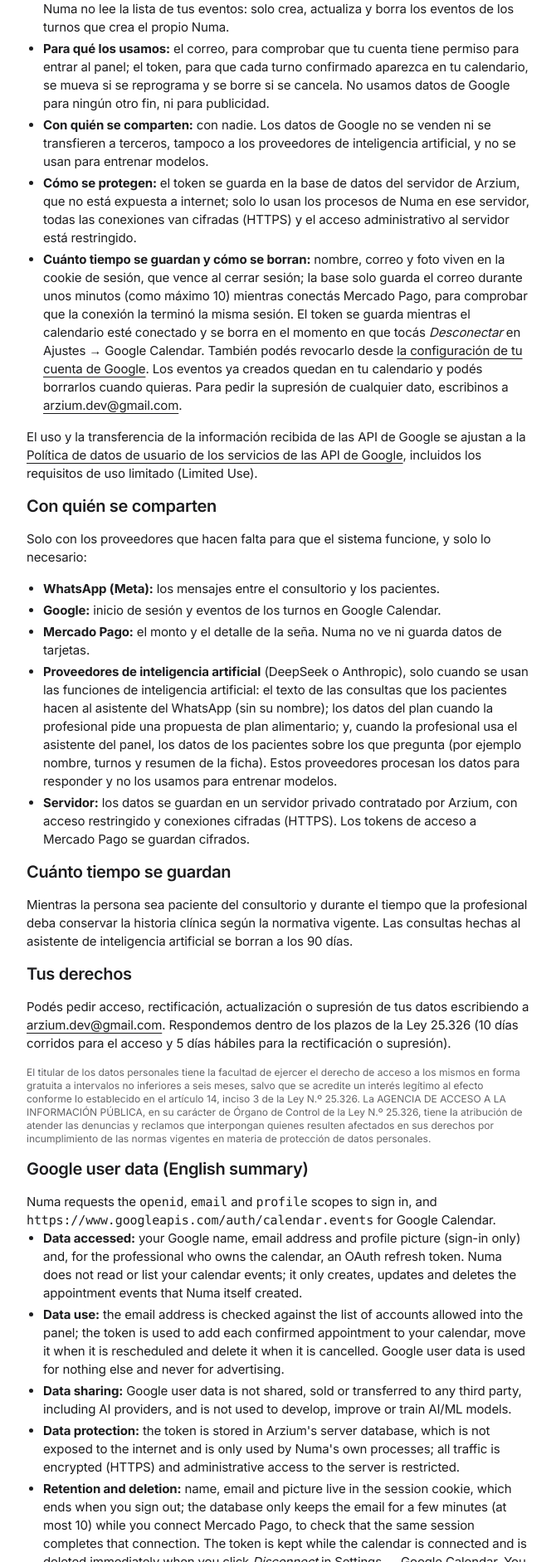
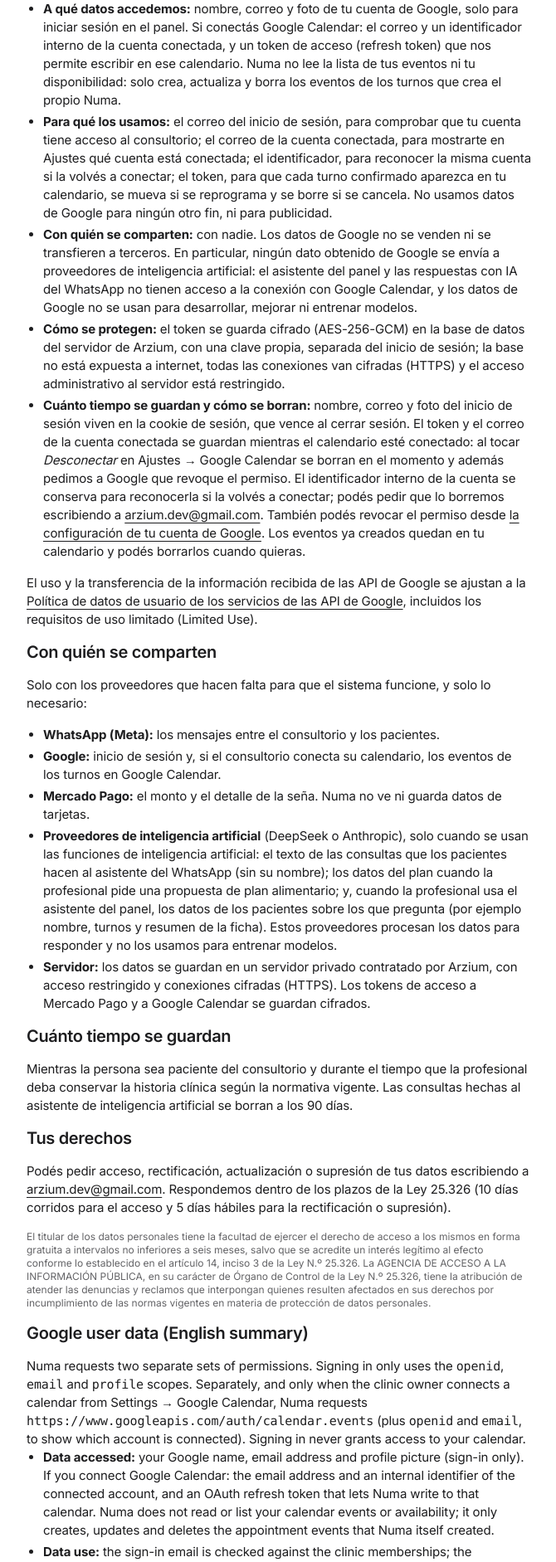
Before and after one commit to senkuch4n/nutri-bot, a Next.js app in the folder apps/web/: page /privacidad in a window 1280 px wide. Shown: the part 917-2800 px from the top of the page at 83% size, without its empty margins (304-974 px from the left). Built offline with nearby package versions, Linux system fonts and the light colour scheme.

Commit message:
docs(web): /privacidad separa el permiso de Google Calendar del login y explica el aislamiento de la IA

```diff
--- a/apps/web/src/app/privacidad/page.tsx
+++ b/apps/web/src/app/privacidad/page.tsx
@@ -12,7 +12,7 @@ export const metadata: Metadata = {
 export default function PrivacidadPage() {
   const mail = <a href={`mailto:${ARZIUM_CONTACT_EMAIL}`}>{ARZIUM_CONTACT_EMAIL}</a>;
   return (
-    <PublicPage title="Política de privacidad" updated="18 de noviembre de 2026">
+    <PublicPage title="Política de privacidad" updated="25 de noviembre de 2026">
       <p>
         Esta política explica qué datos personales trata Numa, el sistema de turnos y seguimiento clínico para
         consultorios de nutrición, para qué los usa y cómo podés ejercer tus derechos. El responsable del sistema y de
@@ -44,41 +44,48 @@ export default function PrivacidadPage() {
 
       <h2>Datos de Google</h2>
       <p>
-        Numa pide a Google estos permisos: tu identidad básica (<code>openid</code>, <code>email</code>,{" "}
-        <code>profile</code>) para iniciar sesión, y <strong>calendar.events</strong> sobre Google Calendar.
+        Numa pide a Google dos permisos distintos. Para iniciar sesión, solo tu identidad básica (<code>openid</code>,{" "}
+        <code>email</code>, <code>profile</code>). Aparte, y solo si la responsable del consultorio conecta su
+        calendario desde Ajustes → Google Calendar, el permiso <strong>calendar.events</strong> sobre Google Calendar
+        (junto con su identidad, para mostrar qué cuenta quedó conectada). Iniciar sesión nunca da acceso a tu
+        calendario.
       </p>
       <ul>
         <li>
           <strong>A qué datos accedemos:</strong> nombre, correo y foto de tu cuenta de Google, solo para iniciar
-          sesión en el panel. Si sos la profesional dueña del calendario, también un token de acceso (refresh token)
-          que nos permite escribir en tu Google Calendar. Numa no lee la lista de tus eventos: solo crea, actualiza y
-          borra los eventos de los turnos que crea el propio Numa.
+          sesión en el panel. Si conectás Google Calendar: el correo y un identificador interno de la cuenta conectada,
+          y un token de acceso (refresh token) que nos permite escribir en ese calendario. Numa no lee la lista de tus
+          eventos ni tu disponibilidad: solo crea, actualiza y borra los eventos de los turnos que crea el propio Numa.
         </li>
         <li>
-          <strong>Para qué los usamos:</strong> el correo, para comprobar que tu cuenta tiene permiso para entrar al
-          panel; el token, para que cada turno confirmado aparezca en tu calendario, se mueva si se reprograma y se
-          borre si se cancela. No usamos datos de Google para ningún otro fin, ni para publicidad.
+          <strong>Para qué los usamos:</strong> el correo del inicio de sesión, para comprobar que tu cuenta tiene
+          acceso al consultorio; el correo de la cuenta conectada, para mostrarte en Ajustes qué cuenta está conectada;
+          el identificador, para reconocer la misma cuenta si la volvés a conectar; el token, para que cada turno
+          confirmado aparezca en tu calendario, se mueva si se reprograma y se borre si se cancela. No usamos datos de
+          Google para ningún otro fin, ni para publicidad.
         </li>
         <li>
           <strong>Con quién se comparten:</strong> con nadie. Los datos de Google no se venden ni se transfieren a
-          terceros, tampoco a los proveedores de inteligencia artificial, y no se usan para entrenar modelos.
+          terceros. En particular, ningún dato obtenido de Google se envía a proveedores de inteligencia artificial: el
+          asistente del panel y las respuestas con IA del WhatsApp no tienen acceso a la conexión con Google Calendar, y
+          los datos de Google no se usan para desarrollar, mejorar ni entrenar modelos.
         </li>
         <li>
-          <strong>Cómo se protegen:</strong> el token se guarda en la base de datos del servidor de Arzium, que no está
-          expuesta a internet; solo lo usan los procesos de Numa en ese servidor, todas las conexiones van cifradas
-          (HTTPS) y el acceso administrativo al servidor está restringido.
+          <strong>Cómo se protegen:</strong> el token se guarda cifrado (AES-256-GCM) en la base de datos del servidor
+          de Arzium, con una clave propia, separada del inicio de sesión; la base no está expuesta a internet, todas las
+          conexiones van cifradas (HTTPS) y el acceso administrativo al servidor está restringido.
         </li>
         <li>
-          <strong>Cuánto tiempo se guardan y cómo se borran:</strong> nombre, correo y foto viven en la cookie de
-          sesión, que vence al cerrar sesión; la base solo guarda el correo durante unos minutos (como máximo 10)
-          mientras conectás Mercado Pago, para comprobar que la conexión la terminó la misma sesión. El token se guarda mientras el calendario esté
-          conectado y se borra en el momento en que tocás <em>Desconectar</em> en Ajustes → Google Calendar. También
-          podés revocarlo desde{" "}
+          <strong>Cuánto tiempo se guardan y cómo se borran:</strong> nombre, correo y foto del inicio de sesión viven
+          en la cookie de sesión, que vence al cerrar sesión. El token y el correo de la cuenta conectada se guardan
+          mientras el calendario esté conectado: al tocar <em>Desconectar</em> en Ajustes → Google Calendar se borran en
+          el momento y además pedimos a Google que revoque el permiso. El identificador interno de la cuenta se conserva
+          para reconocerla si la volvés a conectar; podés pedir que lo borremos escribiendo a {mail}. También podés
+          revocar el permiso desde{" "}
           <a href="https://myaccount.google.com/permissions" rel="noreferrer" target="_blank">
             la configuración de tu cuenta de Google
           </a>
-          . Los eventos ya creados quedan en tu calendario y podés borrarlos cuando quieras. Para pedir la supresión
-          de cualquier dato, escribinos a {mail}.
+          . Los eventos ya creados quedan en tu calendario y podés borrarlos cuando quieras.
         </li>
       </ul>
       <p>
@@ -96,7 +103,8 @@ export default function PrivacidadPage() {
           <strong>WhatsApp (Meta):</strong> los mensajes entre el consultorio y los pacientes.
         </li>
         <li>
-          <strong>Google:</strong> inicio de sesión y eventos de los turnos en Google Calendar.
+          <strong>Google:</strong> inicio de sesión y, si el consultorio conecta su calendario, los eventos de los
+          turnos en Google Calendar.
         </li>
         <li>
           <strong>Mercado Pago:</strong> el monto y el detalle de la seña. Numa no ve ni guarda datos de tarjetas.
@@ -111,7 +119,8 @@ export default function PrivacidadPage() {
         </li>
         <li>
           <strong>Servidor:</strong> los datos se guardan en un servidor privado contratado por Arzium, con acceso
-          restringido y conexiones cifradas (HTTPS). Los tokens de acceso a Mercado Pago se guardan cifrados.
+          restringido y conexiones cifradas (HTTPS). Los tokens de acceso a Mercado Pago y a
+          Google Calendar se guardan cifrados.
         </li>
       </ul>
 
@@ -140,40 +149,47 @@ export default function PrivacidadPage() {
       <h2 lang="en">Google user data (English summary)</h2>
       <div lang="en">
         <p>
-          Numa requests the <code>openid</code>, <code>email</code> and <code>profile</code> scopes to sign in, and{" "}
-          <code>https://www.googleapis.com/auth/calendar.events</code> for Google Calendar.
+          Numa requests two separate sets of permissions. Signing in only uses the <code>openid</code>,{" "}
+          <code>email</code> and <code>profile</code> scopes. Separately, and only when the clinic owner connects a
+          calendar from Settings → Google Calendar, Numa requests{" "}
+          <code>https://www.googleapis.com/auth/calendar.events</code> (plus <code>openid</code> and{" "}
+          <code>email</code>, to show which account is connected). Signing in never grants access to your calendar.
         </p>
         <ul>
           <li>
-            <strong>Data accessed:</strong> your Google name, email address and profile picture (sign-in only) and, for
-            the professional who owns the calendar, an OAuth refresh token. Numa does not read or list your calendar
-            events; it only creates, updates and deletes the appointment events that Numa itself created.
+            <strong>Data accessed:</strong> your Google name, email address and profile picture (sign-in only). If you
+            connect Google Calendar: the email address and an internal identifier of the connected account, and an
+            OAuth refresh token that lets Numa write to that calendar. Numa does not read or list your calendar events
+            or availability; it only creates, updates and deletes the appointment events that Numa itself created.
           </li>
           <li>
-            <strong>Data use:</strong> the email address is checked against the list of accounts allowed into the
-            panel; the token is used to add each confirmed appointment to your calendar, move it when it is
+            <strong>Data use:</strong> the sign-in email is checked against the clinic memberships; the connected
+            account&apos;s email is shown in Settings; the identifier is used to recognize the same account if you
+            reconnect it; the token is used to add each confirmed appointment to your calendar, move it when it is
             rescheduled and delete it when it is cancelled. Google user data is used for nothing else and never for
             advertising.
           </li>
           <li>
-            <strong>Data sharing:</strong> Google user data is not shared, sold or transferred to any third party,
-            including AI providers, and is not used to develop, improve or train AI/ML models.
+            <strong>Data sharing:</strong> Google user data is not shared, sold or transferred to any third party. In
+            particular, no data obtained from Google APIs is sent to AI providers: the panel assistant and the WhatsApp
+            AI replies have no access to the Google Calendar connection, and Google user data is not used to develop,
+            improve or train AI/ML models.
           </li>
           <li>
-            <strong>Data protection:</strong> the token is stored in Arzium&apos;s server database, which is not
-            exposed to the internet and is only used by Numa&apos;s own processes; all traffic is encrypted (HTTPS)
-            and administrative access to the server is restricted.
+            <strong>Data protection:</strong> the token is stored encrypted (AES-256-GCM) in Arzium&apos;s server
+            database with a dedicated key, separate from sign-in; the database is not exposed to the internet, all
+            traffic is encrypted (HTTPS) and administrative access to the server is restricted.
           </li>
           <li>
-            <strong>Retention and deletion:</strong> name, email and picture live in the session cookie, which ends
-            when you sign out; the database only keeps the email for a few minutes (at most 10) while you connect
-            Mercado Pago, to check that the same session completes that connection. The token is kept while the calendar is
-            connected and is deleted immediately when you click <em>Disconnect</em> in Settings → Google Calendar. You
-            can also revoke access at{" "}
+            <strong>Retention and deletion:</strong> name, email and picture from sign-in live in the session cookie,
+            which ends when you sign out. The token and the connected account&apos;s email are kept while the calendar
+            is connected; when you click <em>Disconnect</em> in Settings → Google Calendar they are deleted immediately
+            and Numa asks Google to revoke the permission. The internal account identifier is kept to recognize the
+            account if you reconnect it; email {mail} to have it deleted. You can also revoke access at{" "}
             <a href="https://myaccount.google.com/permissions" rel="noreferrer" target="_blank">
               myaccount.google.com/permissions
             </a>
-            . To request deletion of any data, email {mail}.
+            . Events already created stay in your calendar and you can delete them at any time.
           </li>
         </ul>
         <p>
```
